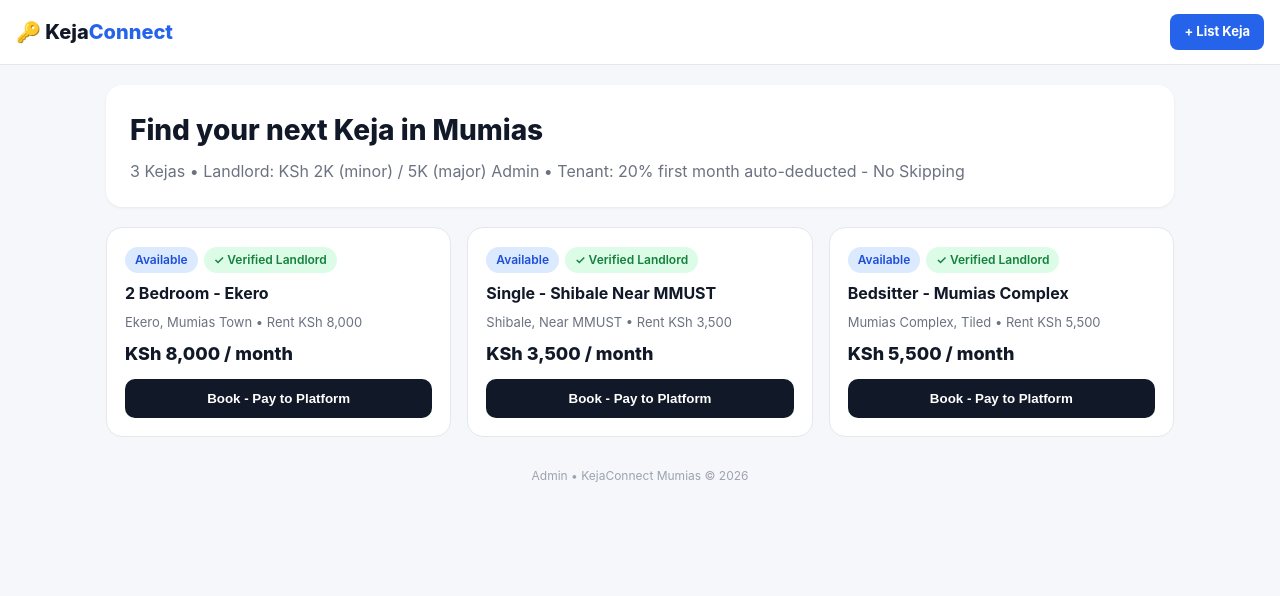
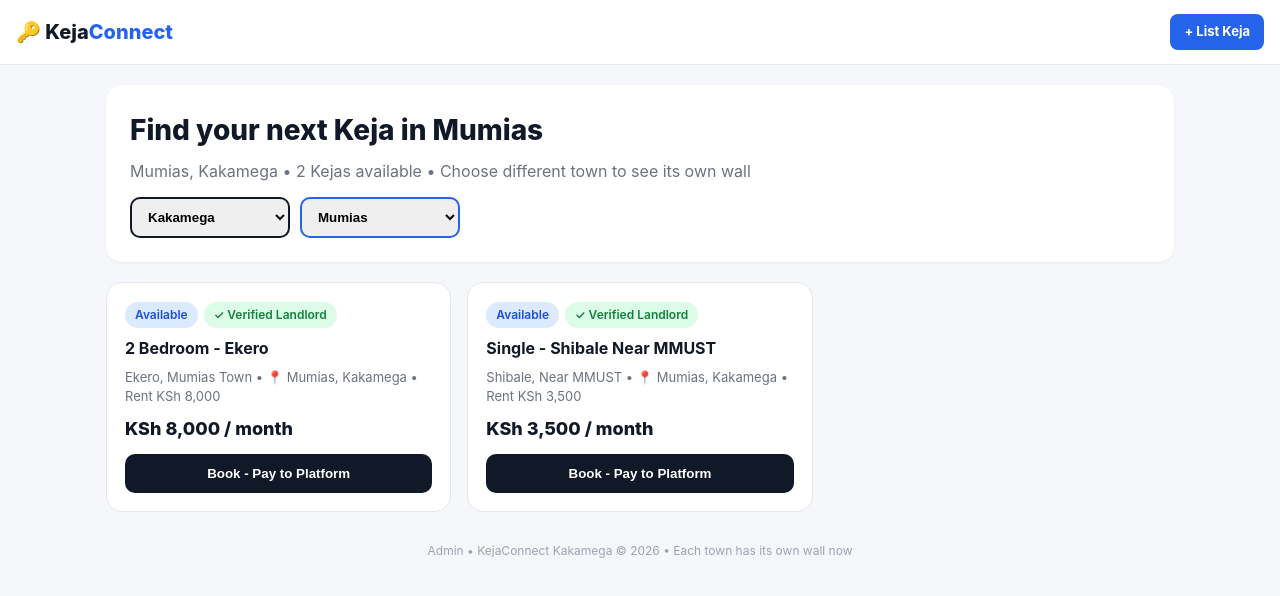
Before and after one commit to muhsinswaleh69-max/KejaConnect, a Next.js app: page / in a window 1280 px wide. Shown: the top 596 px of the page. Built offline with nearby package versions, Linux system fonts and the light colour scheme.

Commit message:
Update page.tsx

```diff
--- a/app/page.tsx
+++ b/app/page.tsx
@@ -1,19 +1,92 @@
 "use client"
 import { useEffect, useState } from "react"
 
+const countyTowns: Record<string, string[]> = {
+  "Mombasa": ["Mvita","Nyali","Kisauni","Likoni","Changamwe","Jomvu"],
+  "Kwale": ["Kwale","Ukunda","Msambweni","Kinango","Lunga Lunga"],
+  "Kilifi": ["Kilifi","Malindi","Watamu","Mariakani","Kaloleni","Mtwapa"],
+  "Tana River": ["Hola","Garsen","Bura"],
+  "Lamu": ["Lamu","Mokowe","Witu"],
+  "Taita Taveta": ["Voi","Wundanyi","Taveta","Mwatate"],
+  "Garissa": ["Garissa","Dadaab","Balambala"],
+  "Wajir": ["Wajir","Habaswein","Tarbaj"],
+  "Mandera": ["Mandera","El Wak","Rhamu"],
+  "Marsabit": ["Marsabit","Moyale","Laisamis"],
+  "Isiolo": ["Isiolo","Garbatulla","Merti"],
+  "Meru": ["Meru Town","Maua","Nkubu","Timau"],
+  "Tharaka Nithi": ["Chuka","Chogoria","Marimanti"],
+  "Embu": ["Embu","Runyenjes","Siakago"],
+  "Kitui": ["Kitui","Mwingi","Mutomo","Kauwi"],
+  "Machakos": ["Machakos","Mavoko","Athi River","Kangundo","Matuu"],
+  "Makueni": ["Wote","Makindu","Kibwezi","Mtito Andei"],
+  "Nyandarua": ["Ol Kalou","Kinangop","Nyahururu"],
+  "Nyeri": ["Nyeri","Karatina","Othaya","Mukurweini","Tetu"],
+  "Kirinyaga": ["Kerugoya","Kutus","Sagana","Kagio"],
+  "Murang'a": ["Murang'a","Thika","Kenol","Kangema","Kandara"],
+  "Kiambu": ["Kiambu","Thika","Ruiru","Limuru","Kikuyu","Juja"],
+  "Turkana": ["Lodwar","Kakuma","Lokichar"],
+  "West Pokot": ["Kapenguria","Makutano","Chepareria"],
+  "Samburu": ["Maralal","Wamba","Baragoi"],
+  "Trans Nzoia": ["Kitale","Kiminini","Endebess","Kwanza"],
+  "Uasin Gishu": ["Eldoret","Turbo","Moiben","Kesses","Soy"],
+  "Elgeyo Marakwet": ["Iten","Kapsowar","Chepkorio"],
+  "Nandi": ["Kapsabet","Nandi Hills","Chepterwai","Kobujoi"],
+  "Baringo": ["Kabarnet","Eldama Ravine","Marigat","Mogotio"],
+  "Laikipia": ["Nanyuki","Nyahururu","Rumuruti"],
+  "Nakuru": ["Nakuru Town","Naivasha","Gilgil","Molo","Njoro"],
+  "Narok": ["Narok","Kilgoris","Ololulunga","Suswa"],
+  "Kajiado": ["Kajiado","Kitengela","Ngong","Ongata Rongai","Kiserian"],
+  "Kericho": ["Kericho","Litein","Londiani","Kipkelion"],
+  "Bomet": ["Bomet","Sotik","Chepalungu","Konoin"],
+  "Kakamega": ["Mumias","Kakamega Town","Malava","Butere","Lugari","Matete","Khwisero","Lurambi","Shinyalu","Ikolomani","Likuyani","Navakholo","Shibale"],
+  "Vihiga": ["Vihiga","Luanda","Mbale","Emuhaya","Sabatia"],
+  "Bungoma": ["Bungoma Town","Kimilili","Webuye","Sirisia","Bumula","Mt Elgon","Tongaren","Kanduyi","Chwele"],
+  "Busia": ["Busia Town","Malaba","Nambale","Matayos","Teso North","Bunyala","Port Victoria"],
+  "Siaya": ["Siaya","Bondo","Ugunja","Yala","Ukwala"],
+  "Kisumu": ["Kisumu Town","Maseno","Ahero","Kombewa","Muhoroni"],
+  "Homa Bay": ["Homa Bay","Oyugis","Kendubay","Mbita","Ndhiwa"],
+  "Migori": ["Migori","Rongo","Awendo","Kehancha","Isebania"],
+  "Kisii": ["Kisii Town","Ogembo","Keroka","Suneka","Nyamache"],
+  "Nyamira": ["Nyamira","Nyansiongo","Ekerubo","Manga"],
+  "Nairobi": ["Westlands","CBD","Karen","Eastlands","Roysambu","Kasaranai","Embakasi","Langata","Dagoretti","Parklands","Kilimani"],
+}
+
 const defaultKejas = [
-  {id:1, title:"2 Bedroom - Ekero", rent:8000, location:"Ekero, Mumias Town", mpesa:"0722545678", yourCut:1600, toLandlord:6400},
-  {id:2, title:"Single - Shibale Near MMUST", rent:3500, location:"Shibale, Near MMUST", mpesa:"0712345678", yourCut:700, toLandlord:2800},
-  {id:3, title:"Bedsitter - Mumias Complex", rent:5500, location:"Mumias Complex, Tiled", mpesa:"0798765432", yourCut:1100, toLandlord:4400},
+  {id:1, title:"2 Bedroom - Ekero", rent:8000, location:"Ekero, Mumias Town", county:"Kakamega", town:"Mumias", mpesa:"0722545678", yourCut:1600, toLandlord:6400},
+  {id:2, title:"Single - Shibale Near MMUST", rent:3500, location:"Shibale, Near MMUST", county:"Kakamega", town:"Mumias", mpesa:"0712345678", yourCut:700, toLandlord:2800},
+  {id:3, title:"Bedsitter - Mumias Complex", rent:5500, location:"Mumias Complex, Tiled", county:"Kakamega", town:"Kakamega Town", mpesa:"0798765432", yourCut:1100, toLandlord:4400},
 ]
 
 export default function Home(){
   const [kejas, setKejas] = useState(defaultKejas)
+  const [county, setCounty] = useState("Kakamega")
+  const [town, setTown] = useState("Mumias")
 
   useEffect(()=>{
     const saved = JSON.parse(localStorage.getItem("kejas")||"[]")
-    if(saved.length>0) setKejas([...defaultKejas, ...saved])
+    if(saved.length>0) {
+      // Ensure old saved have county/town
+      const normalized = saved.map((k:any)=>({
+        county: k.county || "Bungoma",
+        town: k.town || "Bungoma Town",
+       ...k
+      }))
+      setKejas([...defaultKejas,...normalized])
+    }
   },[])
+
+  const towns = countyTowns[county] || []
+
+  const handleCountyChange = (newCounty: string) => {
+    setCounty(newCounty)
+    setTown(countyTowns[newCounty][0])
+  }
+
+  // FILTER - Only show Kejas for selected town
+  const filtered = kejas.filter(k =>
+    (k.county === county && k.town === town) ||
+    (k.county === undefined && county === "Kakamega" && town === "Mumias") // backward compat
+  )
 
   return (
     <>
@@ -24,27 +97,44 @@ export default function Home(){
 
       <div className="container">
         <div className="hero">
-          <h1>Find your next Keja in Mumias</h1>
-          <p>{kejas.length} Kejas • Landlord: KSh 2K (minor) / 5K (major) Admin • Tenant: 20% first month auto-deducted - No Skipping</p>
+          <h1>Find your next Keja in {town}</h1>
+          <p>{town}, {county} • {filtered.length} Kejas available • Choose different town to see its own wall</p>
+
+          <div style={{display:'flex', gap:'10px', marginTop:'14px', flexWrap:'wrap'}}>
+            <select value={county} onChange={e=>handleCountyChange(e.target.value)} style={{padding:'10px 12px', borderRadius:'10px', border:'2px solid #111827', fontWeight:700, minWidth:'160px'}}>
+              {Object.keys(countyTowns).sort().map(c=><option key={c} value={c}>{c}</option>)}
+            </select>
+            <select value={town} onChange={e=>setTown(e.target.value)} style={{padding:'10px 12px', borderRadius:'10px', border:'2px solid #2563eb', fontWeight:600, minWidth:'160px'}}>
+              {towns.map(t=><option key={t} value={t}>{t}</option>)}
+            </select>
+          </div>
         </div>
 
+        {filtered.length === 0? (
+          <div style={{background:'white', padding:'40px', borderRadius:'16px', textAlign:'center', border:'1px dashed #d1d5db'}}>
+            <h3 style={{fontWeight:800}}>No Kejas in {town} yet</h3>
+            <p style={{fontSize:'13px', color:'#6b7280'}}>Be first to list in {town}, {county}!</p>
+            <a href="/list" style={{display:'inline-block', marginTop:'12px', background:'#111827', color:'white', padding:'10px 18px', borderRadius:'8px', textDecoration:'none', fontWeight:700}}>List Keja in {town}</a>
+          </div>
+        ) : (
           <div className="grid">
-          {kejas.map(k=>(
+            {filtered.map(k=>(
               <div key={k.id} className="card">
                 <div style={{marginBottom:'6px'}}>
                   <span className="badge badge-blue">Available</span>
                   <span className="badge badge-green">✓ Verified Landlord</span>
                 </div>
                 <h3>{k.title}</h3>
-              <div className="meta">{k.location} • Rent KSh {k.rent.toLocaleString()}</div>
+                <div className="meta">{k.location} • 📍 {k.town}, {k.county} • Rent KSh {k.rent.toLocaleString()}</div>
                 <div className="price">KSh {k.rent.toLocaleString()} / month</div>
-              <button className="btn" onClick={()=>alert(`BOOKING:\nPay KSh ${k.rent} to KejaConnect Till\n\nAuto Split:\n• Platform keeps: KSh ${k.yourCut} (20%)\n• Landlord gets: KSh ${k.toLandlord} (80%) via M-Pesa\n\nNo skipping!`)}>Book - Pay to Platform</button>
+                <button className="btn" onClick={()=>alert(`BOOKING ${k.town}:\nPay KSh ${k.rent} to KejaConnect Till\n\nAuto Split:\n• Platform keeps: KSh ${k.yourCut} (20%)\n• Landlord gets: KSh ${k.toLandlord} (80%)\n\nNo skipping!`)}>Book - Pay to Platform</button>
               </div>
             ))}
           </div>
+        )}
 
         <div style={{textAlign:'center', marginTop:'30px', fontSize:'12px', color:'#9ca3af'}}>
-          <a href="/admin" style={{color:'#9ca3af'}}>Admin</a> • KejaConnect Mumias © 2026
+          <a href="/admin" style={{color:'#9ca3af'}}>Admin</a> • KejaConnect {county} © 2026 • Each town has its own wall now
         </div>
       </div>
     </>
```
Lines whose indentation alone changed are shown as unchanged.
